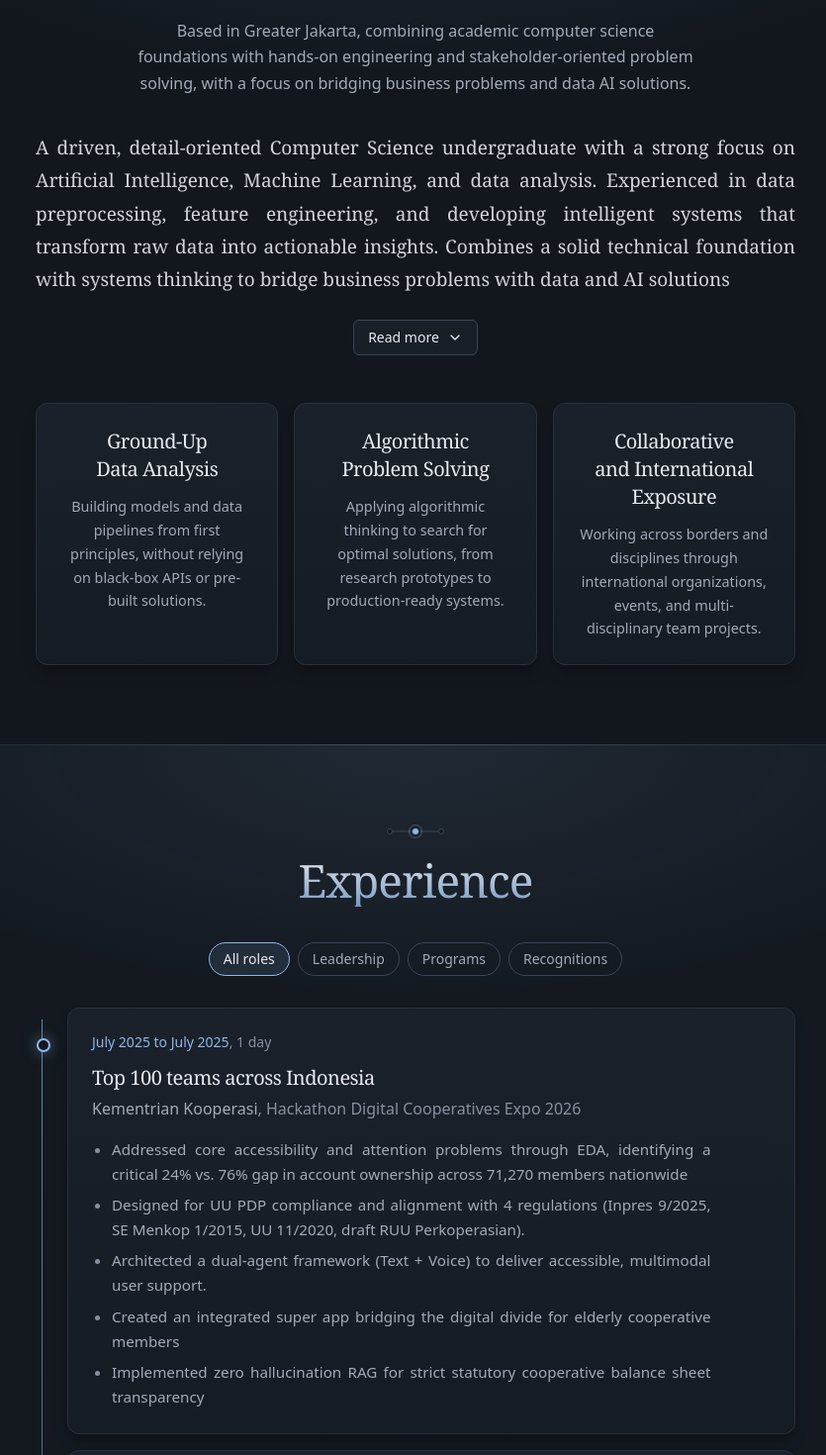
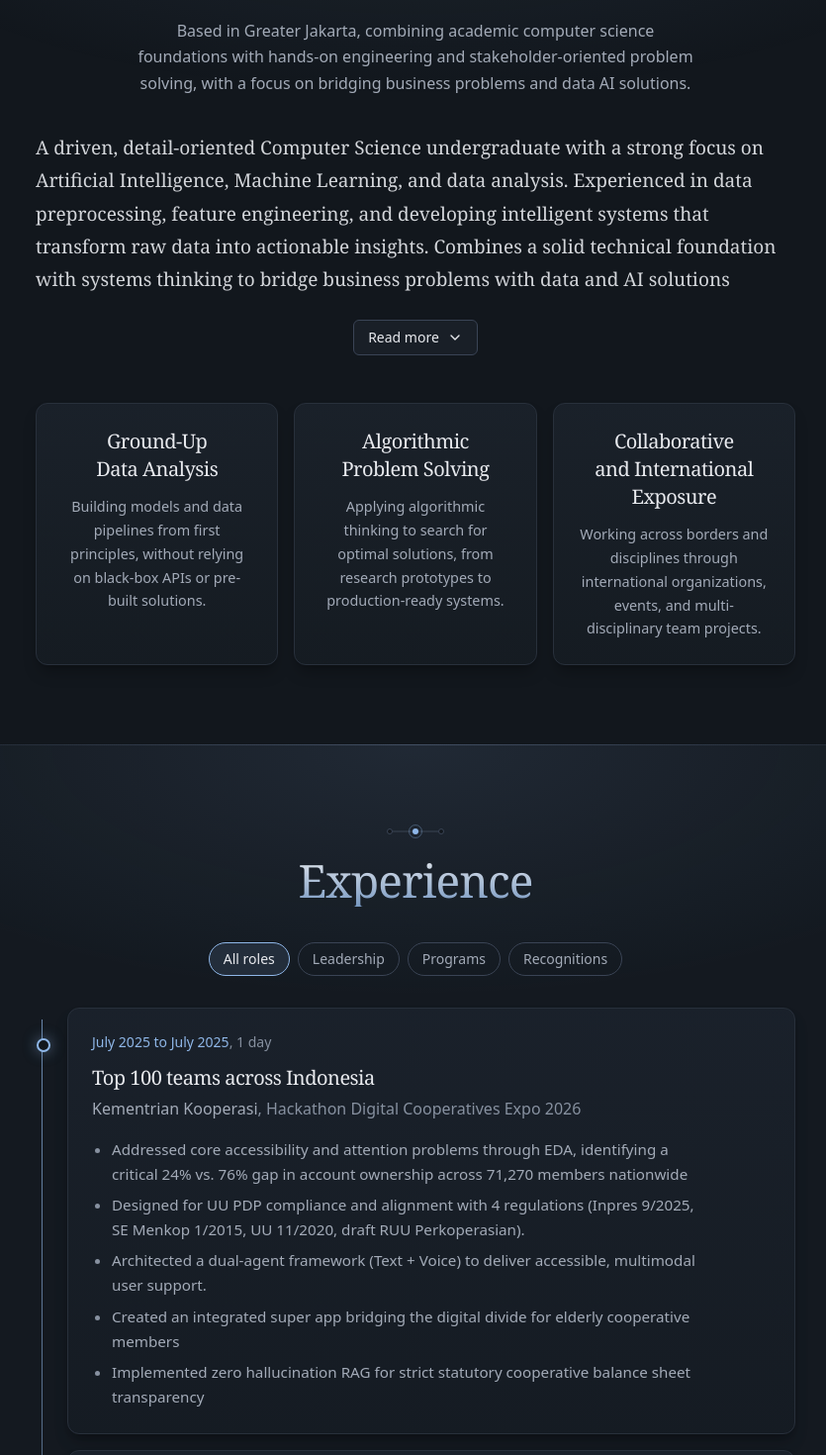
Before and after one commit to suherln/MyPortofolio, a React (Vite) app: page / in a window 1280 px wide. Shown: the part 1040-2510 px from the top of the page at 99% size, without its empty margins (220-1055 px from the left). Built offline with nearby package versions, Linux system fonts and the light colour scheme.

Commit message:
refactor: fix text orientation from justify to left-aligned

```diff
--- a/src/components/AboutSection.tsx
+++ b/src/components/AboutSection.tsx
@@ -32,7 +32,7 @@ export const AboutSection: React.FC = () => {
       title="About"
       intro="Based in Greater Jakarta, combining academic computer science foundations with hands-on engineering and stakeholder-oriented problem solving, with a focus on bridging business problems and data AI solutions."
     >
-      <div className="mx-auto max-w-[75ch] font-serif text-[1.1875rem] leading-[1.75] text-fg/90 text-justify">
+      <div className="mx-auto max-w-[75ch] font-serif text-[1.1875rem] leading-[1.75] text-fg/90">
         <p>{lead}</p>
         {expanded && (
           <div id="about-more" className="mt-6 space-y-6">
--- a/src/components/ExperienceSection.tsx
+++ b/src/components/ExperienceSection.tsx
@@ -46,13 +46,13 @@ export const ExperienceSection: React.FC = () => {
             </p>
 
             {Array.isArray(item.description) ? (
-              <ul className="mt-4 max-w-[72ch] list-disc space-y-1.5 pl-5 text-justify text-[0.95rem] text-muted marker:text-subtle">
+              <ul className="mt-4 max-w-[72ch] list-disc space-y-1.5 pl-5 text-[0.95rem] text-muted marker:text-subtle">
                 {item.description.map((point) => (
                   <li key={point}>{point}</li>
                 ))}
               </ul>
             ) : (
-              <p className="mt-4 max-w-[72ch] text-justify text-[0.95rem] text-muted">{item.description}</p>
+              <p className="mt-4 max-w-[72ch] text-[0.95rem] text-muted">{item.description}</p>
             )}
           </li>
         ))}
--- a/src/components/ProjectModal.tsx
+++ b/src/components/ProjectModal.tsx
@@ -10,7 +10,7 @@ interface ProjectModalProps {
 }
 
 const Block: React.FC<{ title: string; children: React.ReactNode }> = ({ title, children }) => (
-  <section className="mx-auto max-w-[62ch] space-y-4 text-justify">
+  <section className="mx-auto max-w-[62ch] space-y-4">
     <h3 className="text-center font-serif text-xl tracking-tight text-fg">{title}</h3>
     {children}
   </section>
--- a/src/components/ProjectsSection.tsx
+++ b/src/components/ProjectsSection.tsx
@@ -118,7 +118,7 @@ export const ProjectsSection: React.FC<ProjectsSectionProps> = ({ onSelectProjec
                 <p className="mt-1 text-sm text-subtle">{project.projectType}</p>
                 <div className="mt-5 w-full border-t border-line pt-4">
                   <h4 className="font-serif text-lg tracking-tight text-fg">Project Outcome</h4>
-                  <ul className="mt-3 w-full list-disc space-y-1.5 pl-5 text-justify text-[0.85rem] text-muted marker:text-subtle">
+                  <ul className="mt-3 w-full list-disc space-y-1.5 pl-5 text-left text-[0.85rem] text-muted marker:text-subtle">
                     {project.results.map((result) => (
                       <li key={result}>{result}</li>
                     ))}
```
